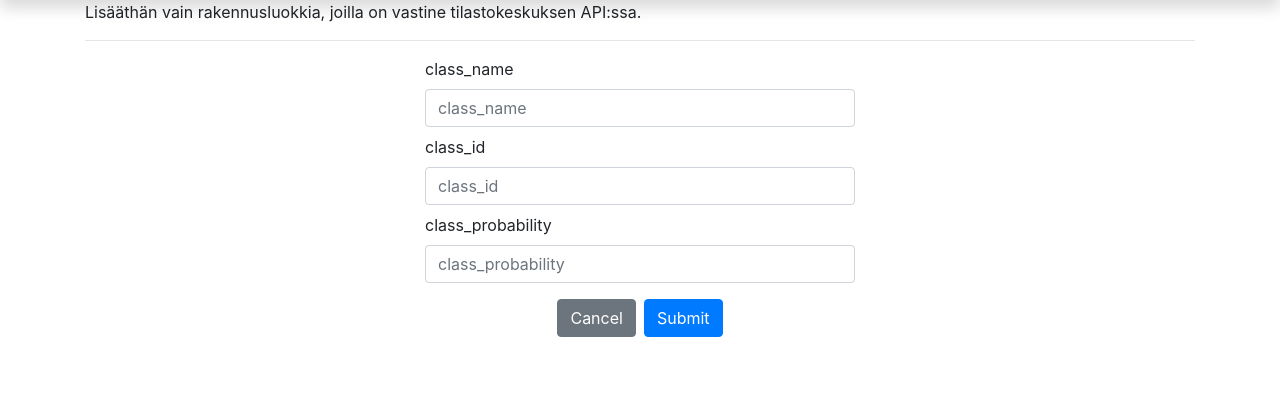
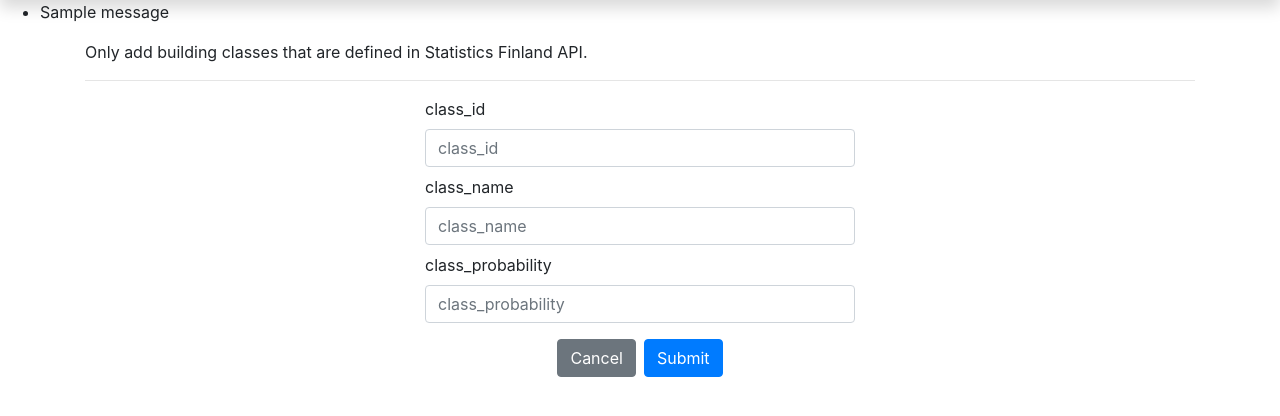
Before and after one commit to Ohtu-FaceTed/FaceTed-Backend, a Flask app: page /createBuildingClass in a window 1280 px wide. Shown: the part 42-458 px from the top of the page. Run offline with Flask 2, Linux system fonts and the light colour scheme; a user stored in the database is signed in; tables that the repository leaves empty hold one stand-in row (values such as "Sample post"); one stand-in notice (Sample message) is shown; some libraries are stand-ins or nearby versions.

Commit message:
fixes to creating and editing building class

```diff
--- a/src/models/buildingclass_attribute.py
+++ b/src/models/buildingclass_attribute.py
@@ -13,9 +13,9 @@ class ClassAttribute(db.Model):
     attribute_id = Column(Integer, ForeignKey('attribute.id'))
     buildingclass_id = Column(Integer, ForeignKey('building_class.id'))
     attribute = relationship("Attribute")
-    answer = relationship("BuildingClass")
+    building_class = relationship("BuildingClass")
 
-    def __init__(self, attribute, building_class, has_attribute, custom_probability=None):
+    def __init__(self, attribute, building_class, has_attribute=False, custom_probability=None):
         self.attribute_id = attribute.id
         self.buildingclass_id = building_class.id
         self.class_has_attribute = has_attribute
--- a/src/templates/classesView.html
+++ b/src/templates/classesView.html
@@ -12,7 +12,7 @@
     <div class="container">
         <table id="table_id" style="margin-top:2rem;" class="table tablez table-striped table-dark table-sm">
             <a href="{{ url_for('views.create_building_class_view') }}">
-                Lisää rakennusluokka
+                Create building class
             </a>
             <thead>
                 <tr>
@@ -32,7 +32,7 @@
                             <div class="input-group">
                                 <input style="max-width:100px;" name="probability" class="form-control" id="probability" value="{{ class.class_probability or 0 }}" />
                                 <span class="input-group-btn" style="margin-left: 5px;">
-                                    <button type="submit">Tallenna</button>
+                                    <button type="submit">Save</button>
                                 </span>
                             </div>
                         </form>
--- a/src/templates/createTemplate.html
+++ b/src/templates/createTemplate.html
@@ -6,7 +6,7 @@
 
 {% block body %}
 <div class="container">
-    <p>{{ message }}</p>
+    <p>{{ info }}</p>
 
     <hr />
 
--- a/src/templates/layout.html
+++ b/src/templates/layout.html
@@ -60,6 +60,15 @@
 
     </nav>
   </header>
+  {% with messages = get_flashed_messages() %}
+    {% if messages %}
+      <ul class=flashes>
+        {% for message in messages %}
+          <li>{{ message }}</li>
+        {% endfor %}
+      </ul>
+    {% endif %}
+  {% endwith %}
 
   {% block body %}
   <p>
--- a/src/views/adminView.py
+++ b/src/views/adminView.py
@@ -1,8 +1,9 @@
 import json
 from . import views as app
-from ..models import db, Answer, AnswerQuestion, Attribute, BuildingClass, Session
-from flask import redirect, render_template, request, url_for, jsonify
+from ..models import db, Answer, AnswerQuestion, Attribute, BuildingClass, ClassAttribute, Session
+from flask import redirect, render_template, request, url_for, jsonify, flash
 from flask_login import login_required
+from sqlalchemy.exc import IntegrityError, StatementError
 
 
 @app.route("/801fc3", methods=["GET"])
@@ -120,14 +121,13 @@ def edit_tooltip(attribute_id):
 @app.route("/edit_class_probability/<class_id>", methods=["POST"])
 @login_required
 def edit_class_probability(class_id):
-    b_class = BuildingClass.query.get(attribute_id)
-    probability = request.form["probability"]
-    if (probability):
-        try:
-            b_class.class_probability = probability
-            db.session.commit()
-        except:
-            print('Error in editing class probability')
+    b_class = BuildingClass.query.get(class_id)
+    try:
+        b_class.class_probability = request.form["probability"]
+        db.session.commit()
+    except:
+        flash("Probability should be a numeric value.")
+        return redirect(url_for("views.classes_view"))
 
     return redirect(url_for("views.classes_view"))
 
@@ -142,29 +142,37 @@ def create_building_class_view():
     return render_template("createTemplate.html", object=b_class,
                            redirect_url=url_for('views.classes_view'),
                            post_url=url_for('views.create_building_class'),
-                           message='Lisääthän vain rakennusluokkia, joilla on vastine tilastokeskuksen API:ssa.')
+                           info='Only add building classes that are defined in Statistics Finland API.')
 
 
 # Building class create post handler
 @app.route("/create_building_class", methods=["POST"])
 @login_required
 def create_building_class():
+    form = request.form
+    if (not form["class_id"] or not form["class_name"]):
+        flash("Fill all the fields.")
+        return redirect(url_for("views.create_building_class_view"))
     try:
-        form = request.form
+        name = f'{{"fi":"{form["class_name"]}", "en":"", "sv":""}}'
         b_class = BuildingClass(class_id=form["class_id"],
-                                class_name=form["class_name"],
-                                #class_probability=form["class_probability"]
+                                class_name=name,
+                                class_probability=form["class_probability"]
                                 )
         db.session.add(b_class)
         db.session.commit()
-        b_class = BuildingClass.query.filter_by(class_id=b_class.class_id)
+        b_class = BuildingClass.query.filter_by(class_id=b_class.class_id).first()
         attributes = Attribute.query.all()
         for one in attributes:
-            db.session.add(ClassAttribute(attribute=one,
-                                          building_class=b_class))
+            db.session.add(ClassAttribute(attribute=one, building_class=b_class))
         db.session.commit()
-    except IntegrityError as e:
+    except IntegrityError:
         db.session.rollback()
+        flash("Building class with corresponding class id already exists.")
+        return redirect(url_for("views.create_building_class_view"))
+    except:
+        flash("Probability should be a numeric value.")
+        return redirect(url_for("views.create_building_class_view"))
 
     return redirect(url_for("views.classes_view"))
 
```
